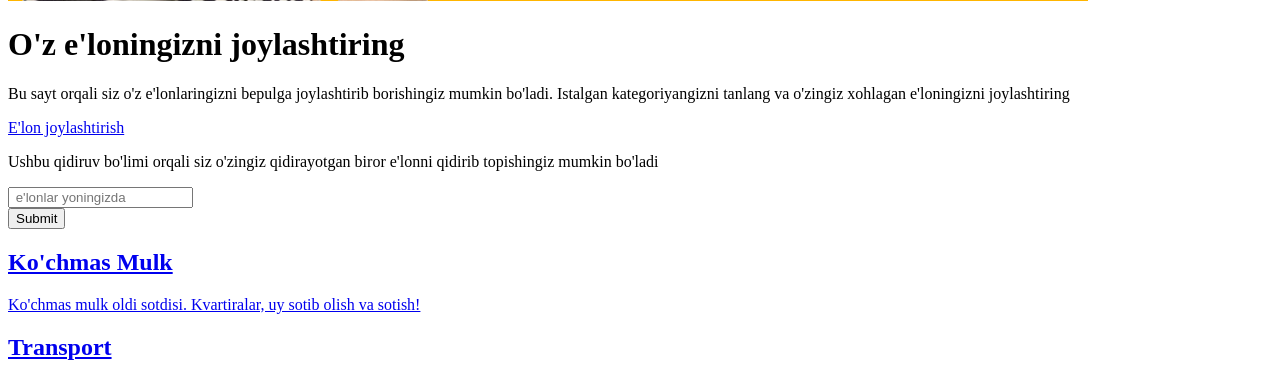
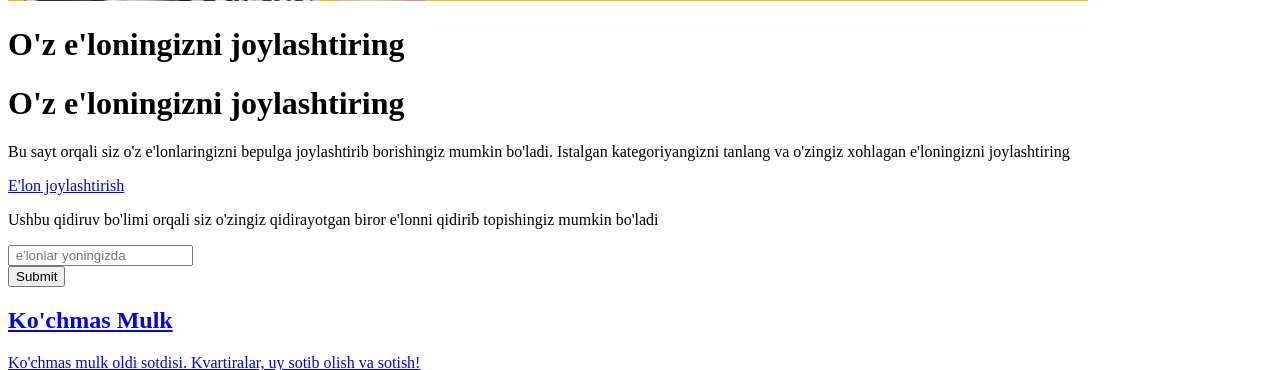
Before and after one commit to Isroilov-Firdavs/test-portfolio, a Yii app: template frontend/views/site/index.php in a window 1280 px wide. Shown: the part 545-915 px from the top of the page. Run offline with PHP 8.4 and a stand-in for Yii, Linux system fonts and the light colour scheme; the template is opened without the code that fills it, so the values that code supplies are empty; some libraries are stand-ins or nearby versions.

Commit message:
test-commit

```diff
--- a/frontend/views/site/index.php
+++ b/frontend/views/site/index.php
@@ -9,6 +9,7 @@ use yii\helpers\Html;
     <div class="row gx-4 gx-lg-5 align-items-center my-5">
         <div class="col-lg-7"><img class="img-fluid rounded mb-4 mb-lg-0" src="../photos/banner.jpg" alt="Banner" /></div>
         <div class="col-lg-5">
+            <h1 class="font-weight-light">O'z e'loningizni joylashtiring</h1>
             <h1 class="font-weight-light">O'z e'loningizni joylashtiring</h1>
             <p>Bu sayt orqali siz o'z e'lonlaringizni bepulga joylashtirib borishingiz
             mumkin bo'ladi. Istalgan kategoriyangizni tanlang va o'zingiz xohlagan
```
